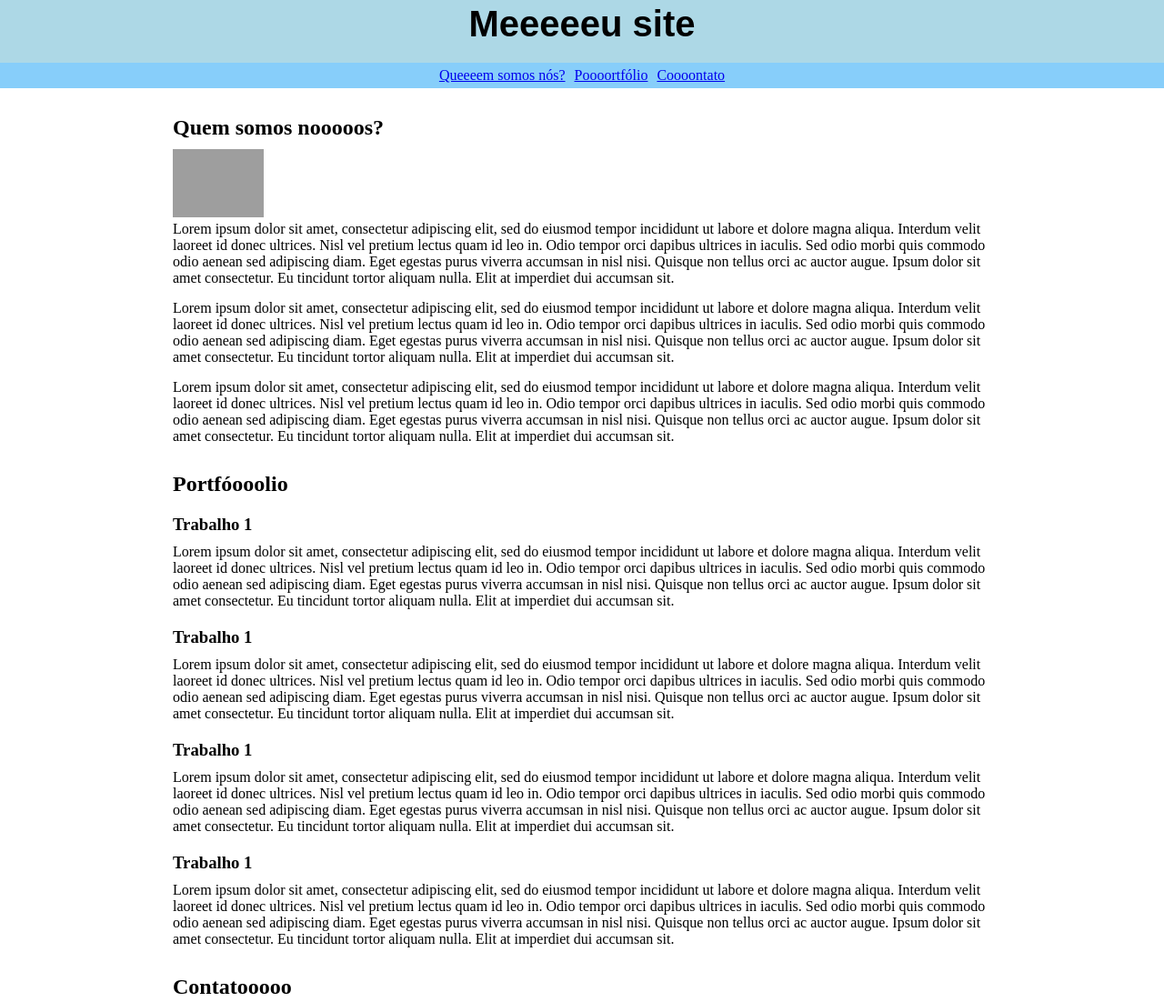
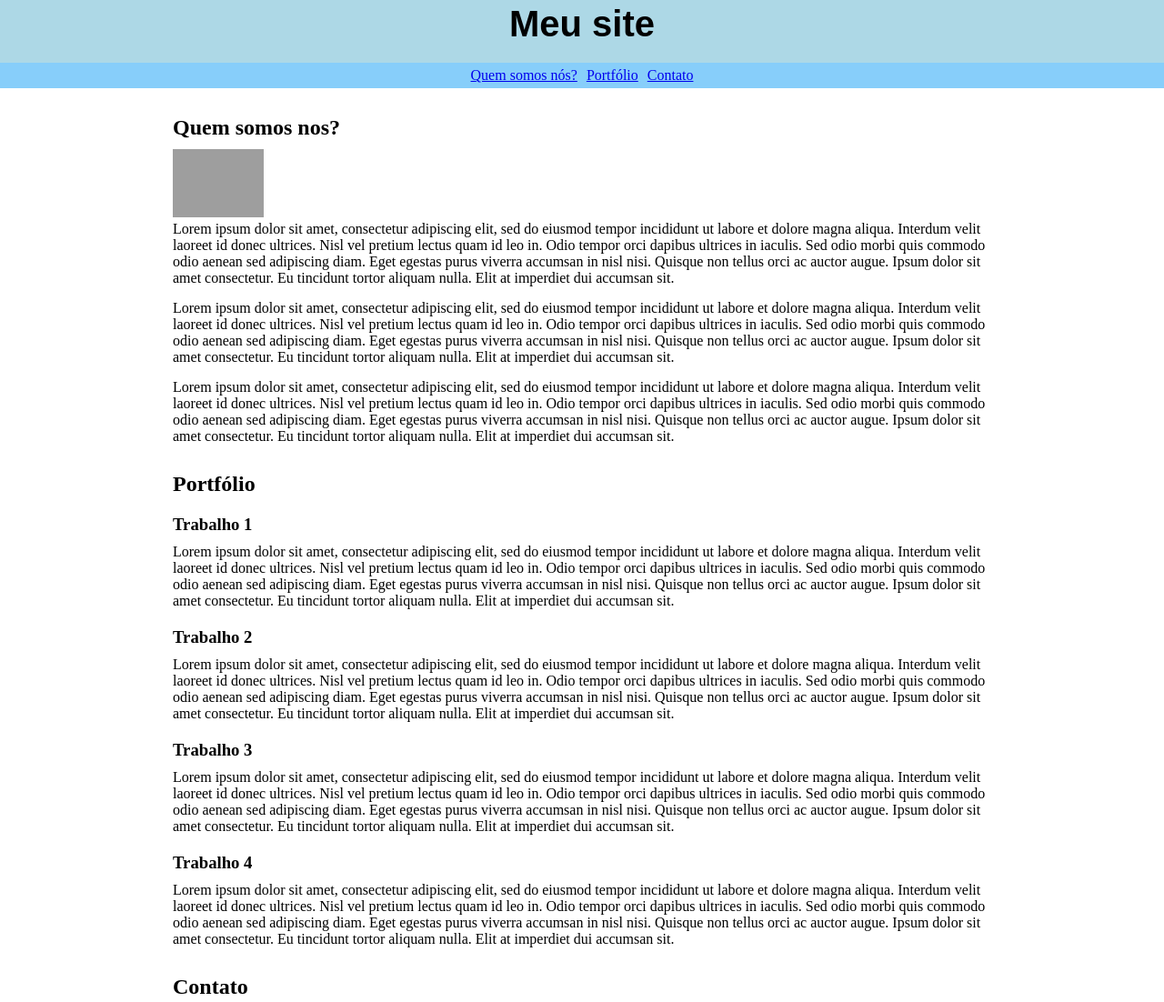
Before and after one commit to AnnyCaroline/info-para-o-trabalho-web-site, a plain HTML site: page index.html in a window 1280 px wide. Shown: the part 16-1118 px from the top of the page at 91% size. Drawn offline with Linux system fonts and the light colour scheme; grey boxes are pictures that could not be loaded.

Commit message:
Update index.html

```diff
--- a/index.html
+++ b/index.html
@@ -1,26 +1,26 @@
 <!DOCTYPE html>
 <html>
     <head>
-        <title>Tíiiitulo do site</title>
+        <title>Título do site</title>
         <link rel="stylesheet" href="styles.css">
         <meta charset="UTF-8"/>
     </head>
 
     <body>
         <header>
-            <h1>Meeeeeu site</h1>
+            <h1>Meu site</h1>
         </header>
 
         <nav>
             <ul>
-                <li><a href="#quem">Queeeem somos nós?</a></li>
-                <li><a href="#portfolio">Poooortfólio</a></li>
-                <li><a href="#contato">Coooontato</a></li>
+                <li><a href="#quem">Quem somos nós?</a></li>
+                <li><a href="#portfolio">Portfólio</a></li>
+                <li><a href="#contato">Contato</a></li>
             </ul>
         </nav>
 
         <main>
-            <h2 id="queeem">Quem somos nooooos?</h2>
+            <h2 id="quem">Quem somos nos?</h2>
 
             <img width="100px" src="https://enotas.com.br/blog/wp-content/uploads/2021/02/github.gi" alt="Minha Figura">
 
@@ -36,29 +36,29 @@
                 Lorem ipsum dolor sit amet, consectetur adipiscing elit, sed do eiusmod tempor incididunt ut labore et dolore magna aliqua. Interdum velit laoreet id donec ultrices. Nisl vel pretium lectus quam id leo in. Odio tempor orci dapibus ultrices in iaculis. Sed odio morbi quis commodo odio aenean sed adipiscing diam. Eget egestas purus viverra accumsan in nisl nisi. Quisque non tellus orci ac auctor augue. Ipsum dolor sit amet consectetur. Eu tincidunt tortor aliquam nulla. Elit at imperdiet dui accumsan sit.
             </p>
 
-            <h2 id="portfolioo">Portfóooolio</h2>
+            <h2 id="portfolio">Portfólio</h2>
 
             <h3>Trabalho 1</h3>
             <p>
                 Lorem ipsum dolor sit amet, consectetur adipiscing elit, sed do eiusmod tempor incididunt ut labore et dolore magna aliqua. Interdum velit laoreet id donec ultrices. Nisl vel pretium lectus quam id leo in. Odio tempor orci dapibus ultrices in iaculis. Sed odio morbi quis commodo odio aenean sed adipiscing diam. Eget egestas purus viverra accumsan in nisl nisi. Quisque non tellus orci ac auctor augue. Ipsum dolor sit amet consectetur. Eu tincidunt tortor aliquam nulla. Elit at imperdiet dui accumsan sit.
             </p>
 
-            <h3>Trabalho 1</h3>
+            <h3>Trabalho 2</h3>
             <p>
                 Lorem ipsum dolor sit amet, consectetur adipiscing elit, sed do eiusmod tempor incididunt ut labore et dolore magna aliqua. Interdum velit laoreet id donec ultrices. Nisl vel pretium lectus quam id leo in. Odio tempor orci dapibus ultrices in iaculis. Sed odio morbi quis commodo odio aenean sed adipiscing diam. Eget egestas purus viverra accumsan in nisl nisi. Quisque non tellus orci ac auctor augue. Ipsum dolor sit amet consectetur. Eu tincidunt tortor aliquam nulla. Elit at imperdiet dui accumsan sit.
             </p>
 
-            <h3>Trabalho 1</h3>
+            <h3>Trabalho 3</h3>
             <p>
                 Lorem ipsum dolor sit amet, consectetur adipiscing elit, sed do eiusmod tempor incididunt ut labore et dolore magna aliqua. Interdum velit laoreet id donec ultrices. Nisl vel pretium lectus quam id leo in. Odio tempor orci dapibus ultrices in iaculis. Sed odio morbi quis commodo odio aenean sed adipiscing diam. Eget egestas purus viverra accumsan in nisl nisi. Quisque non tellus orci ac auctor augue. Ipsum dolor sit amet consectetur. Eu tincidunt tortor aliquam nulla. Elit at imperdiet dui accumsan sit.
             </p>
 
-            <h3>Trabalho 1</h3>
+            <h3>Trabalho 4</h3>
             <p>
                 Lorem ipsum dolor sit amet, consectetur adipiscing elit, sed do eiusmod tempor incididunt ut labore et dolore magna aliqua. Interdum velit laoreet id donec ultrices. Nisl vel pretium lectus quam id leo in. Odio tempor orci dapibus ultrices in iaculis. Sed odio morbi quis commodo odio aenean sed adipiscing diam. Eget egestas purus viverra accumsan in nisl nisi. Quisque non tellus orci ac auctor augue. Ipsum dolor sit amet consectetur. Eu tincidunt tortor aliquam nulla. Elit at imperdiet dui accumsan sit.
             </p>
 
-            <h2 id="contatoo">Contatooooo</h2>
+            <h2 id="contato">Contato</h2>
 
             <p>
                 A erat nam at lectus urna duis. Tellus orci ac auctor augue mauris. Amet consectetur adipiscing elit ut aliquam purus sit amet. Scelerisque eleifend donec pretium vulputate sapien nec sagittis. Vitae sapien pellentesque habitant morbi tristique senectus et netus et. Id diam vel quam elementum pulvinar etiam non quam lacus. In egestas erat imperdiet sed. Vitae auctor eu augue ut lectus arcu bibendum at. Auctor augue mauris augue neque gravida in fermentum et sollicitudin.
```
